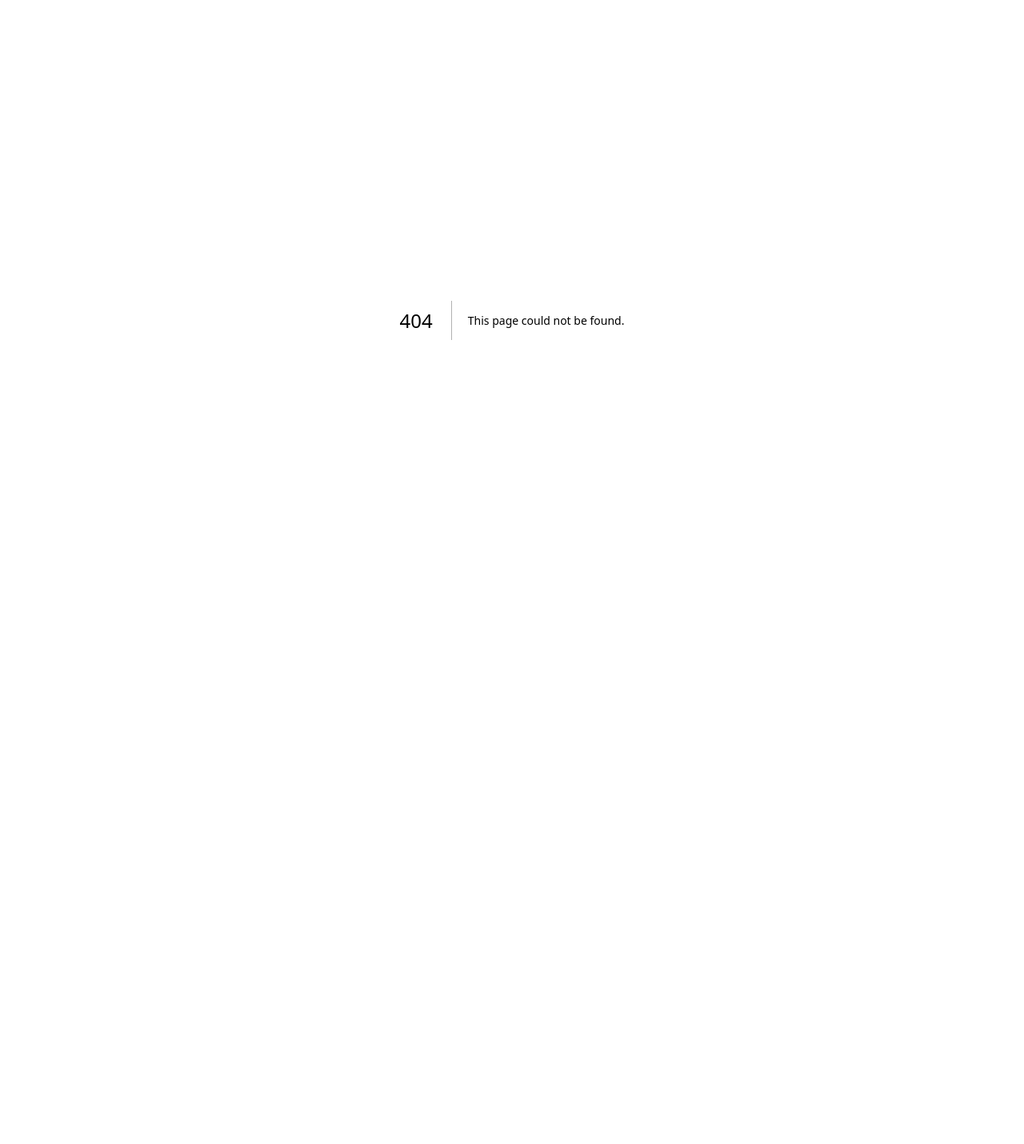
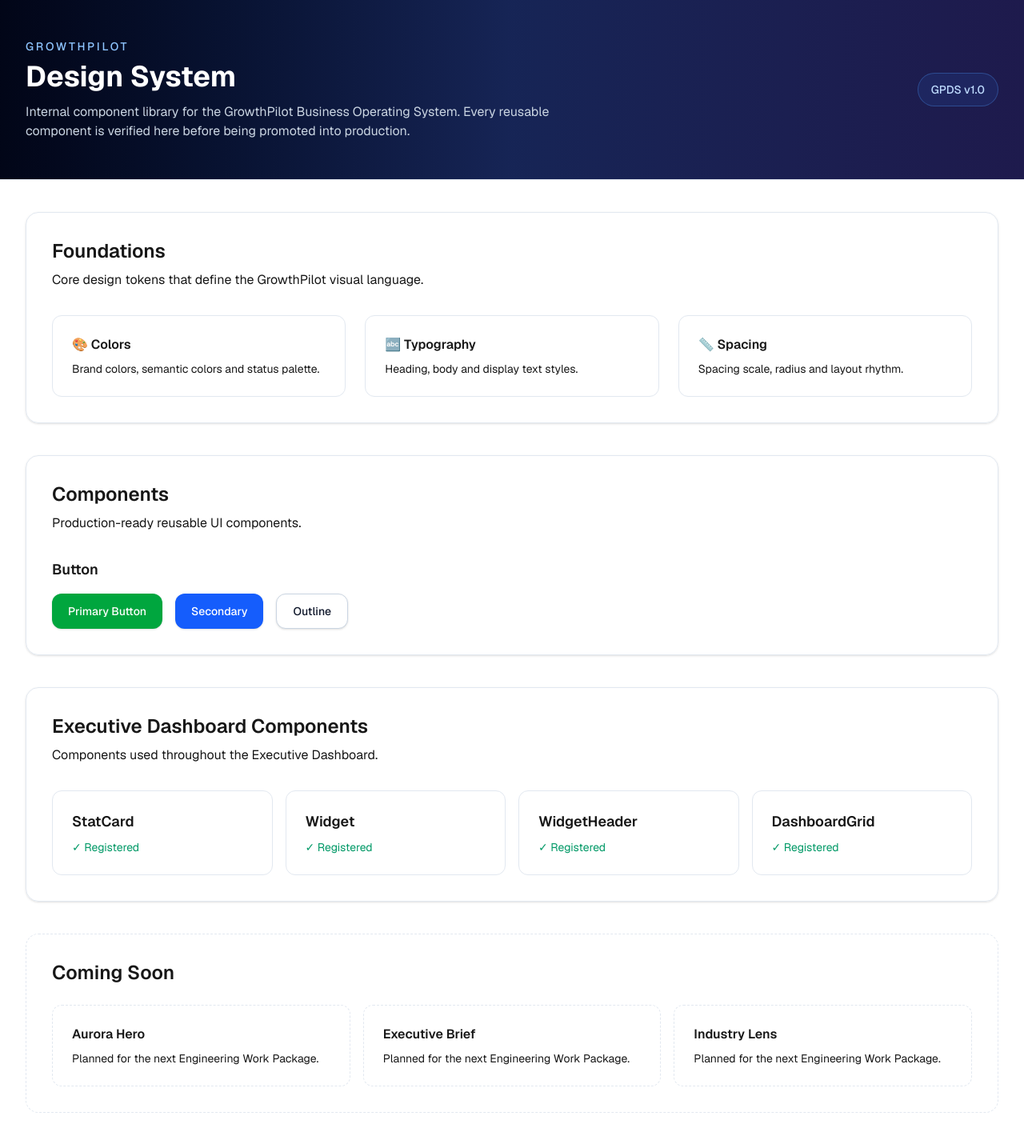
Before and after one commit to GrowthPilot247/GrowthPilot, a Next.js app: page /dev/gpds in a window 1280 px wide. Before the commit this address had no page. Shown: the whole page at 80% size. Before the commit the page ends 800 px from the top, so only its background shows below. Built offline with nearby package versions, Linux system fonts and the light colour scheme.

Commit message:
GPDS-001: Build GrowthPilot Design Sysystem Showcase v1.0

```diff
--- /dev/null
+++ b/app/dev/dashboard/page.tsx
@@ -0,0 +1,28 @@
+export default function DashboardLabPage() {
+  return (
+    <main className="min-h-screen bg-background p-10">
+      <div className="mx-auto max-w-7xl space-y-6">
+        <div>
+          <h1 className="text-4xl font-bold tracking-tight">
+            Dashboard Lab
+          </h1>
+
+          <p className="mt-2 text-muted-foreground">
+            Safe environment for building and testing complete dashboard
+            experiences before promotion to production.
+          </p>
+        </div>
+
+        <div className="rounded-2xl border border-dashed border-border p-12 text-center">
+          <h2 className="text-2xl font-semibold">
+            Aurora Hero will be built here
+          </h2>
+
+          <p className="mt-4 text-muted-foreground">
+            This lab is isolated from the production dashboard.
+          </p>
+        </div>
+      </div>
+    </main>
+  );
+}
--- /dev/null
+++ b/app/dev/gpds/page.tsx
@@ -0,0 +1,192 @@
+import { Button } from "@/app/components/ui/Button";
+
+export default function GPDSLabPage() {
+  return (
+    <main className="min-h-screen bg-background">
+      {/* Header */}
+      <section className="border-b border-border bg-gradient-to-r from-slate-950 via-blue-950 to-indigo-950">
+        <div className="mx-auto max-w-7xl px-8 py-12">
+          <div className="flex items-center justify-between">
+            <div>
+              <p className="text-sm font-medium uppercase tracking-[0.2em] text-blue-300">
+                GrowthPilot
+              </p>
+
+              <h1 className="mt-2 text-4xl font-bold text-white">
+                Design System
+              </h1>
+
+              <p className="mt-3 max-w-2xl text-slate-300">
+                Internal component library for the GrowthPilot Business
+                Operating System. Every reusable component is verified here
+                before being promoted into production.
+              </p>
+            </div>
+
+            <div className="rounded-full border border-blue-400/30 bg-blue-500/10 px-4 py-2">
+              <span className="text-sm font-medium text-blue-200">
+                GPDS v1.0
+              </span>
+            </div>
+          </div>
+        </div>
+      </section>
+
+      {/* Content */}
+      <div className="mx-auto max-w-7xl space-y-10 px-8 py-10">
+        {/* Foundations */}
+        <section className="rounded-2xl border border-border bg-card p-8 shadow-sm">
+          <h2 className="text-2xl font-semibold">
+            Foundations
+          </h2>
+
+          <p className="mt-2 text-muted-foreground">
+            Core design tokens that define the GrowthPilot visual language.
+          </p>
+
+          <div className="mt-8 grid gap-6 md:grid-cols-3">
+            <FoundationCard
+              title="🎨 Colors"
+              description="Brand colors, semantic colors and status palette."
+            />
+
+            <FoundationCard
+              title="🔤 Typography"
+              description="Heading, body and display text styles."
+            />
+
+            <FoundationCard
+              title="📏 Spacing"
+              description="Spacing scale, radius and layout rhythm."
+            />
+          </div>
+        </section>
+
+        {/* Components */}
+        <section className="rounded-2xl border border-border bg-card p-8 shadow-sm">
+          <h2 className="text-2xl font-semibold">
+            Components
+          </h2>
+
+          <p className="mt-2 text-muted-foreground">
+            Production-ready reusable UI components.
+          </p>
+
+          <div className="mt-8 space-y-8">
+            <div>
+              <h3 className="mb-4 text-lg font-semibold">
+                Button
+              </h3>
+
+              <div className="flex flex-wrap gap-4">
+                <Button>
+                  Primary Button
+                </Button>
+
+                <Button variant="secondary">
+                  Secondary
+                </Button>
+
+                <Button variant="outline">
+                  Outline
+                </Button>
+              </div>
+            </div>
+          </div>
+        </section>
+
+        {/* Dashboard */}
+        <section className="rounded-2xl border border-border bg-card p-8 shadow-sm">
+          <h2 className="text-2xl font-semibold">
+            Executive Dashboard Components
+          </h2>
+
+          <p className="mt-2 text-muted-foreground">
+            Components used throughout the Executive Dashboard.
+          </p>
+
+          <div className="mt-8 grid gap-4 md:grid-cols-2 xl:grid-cols-4">
+            <StatusCard title="StatCard" />
+
+            <StatusCard title="Widget" />
+
+            <StatusCard title="WidgetHeader" />
+
+            <StatusCard title="DashboardGrid" />
+          </div>
+        </section>
+
+        {/* Coming Soon */}
+        <section className="rounded-2xl border border-dashed border-border p-8">
+          <h2 className="text-2xl font-semibold">
+            Coming Soon
+          </h2>
+
+          <div className="mt-6 grid gap-4 md:grid-cols-3">
+            <ComingSoonCard title="Aurora Hero" />
+
+            <ComingSoonCard title="Executive Brief" />
+
+            <ComingSoonCard title="Industry Lens" />
+          </div>
+        </section>
+      </div>
+    </main>
+  );
+}
+
+function FoundationCard({
+  title,
+  description,
+}: {
+  title: string;
+  description: string;
+}) {
+  return (
+    <div className="rounded-xl border border-border p-6">
+      <h3 className="font-semibold">
+        {title}
+      </h3>
+
+      <p className="mt-2 text-sm text-muted-foreground">
+        {description}
+      </p>
+    </div>
+  );
+}
+
+function StatusCard({
+  title,
+}: {
+  title: string;
+}) {
+  return (
+    <div className="rounded-xl border border-border bg-muted/40 p-6">
+      <div className="text-lg font-semibold">
+        {title}
+      </div>
+
+      <div className="mt-2 text-sm text-emerald-600">
+        ✓ Registered
+      </div>
+    </div>
+  );
+}
+
+function ComingSoonCard({
+  title,
+}: {
+  title: string;
+}) {
+  return (
+    <div className="rounded-xl border border-dashed border-border p-6">
+      <h3 className="font-semibold">
+        {title}
+      </h3>
+
+      <p className="mt-2 text-sm text-muted-foreground">
+        Planned for the next Engineering Work Package.
+      </p>
+    </div>
+  );
+}
--- /dev/null
+++ b/app/dev/playground/page.tsx
@@ -0,0 +1,28 @@
+export default function PlaygroundPage() {
+  return (
+    <main className="min-h-screen bg-background p-10">
+      <div className="mx-auto max-w-7xl space-y-6">
+        <div>
+          <h1 className="text-4xl font-bold tracking-tight">
+            GrowthPilot Playground
+          </h1>
+
+          <p className="mt-2 text-muted-foreground">
+            Experimental ideas, future concepts and research prototypes.
+          </p>
+        </div>
+
+        <div className="rounded-2xl border border-dashed border-border p-12 text-center">
+          <h2 className="text-2xl font-semibold">
+            Innovation Starts Here
+          </h2>
+
+          <p className="mt-4 text-muted-foreground">
+            Features in this area are experimental and are not promoted
+            to production until approved.
+          </p>
+        </div>
+      </div>
+    </main>
+  );
+}
```
